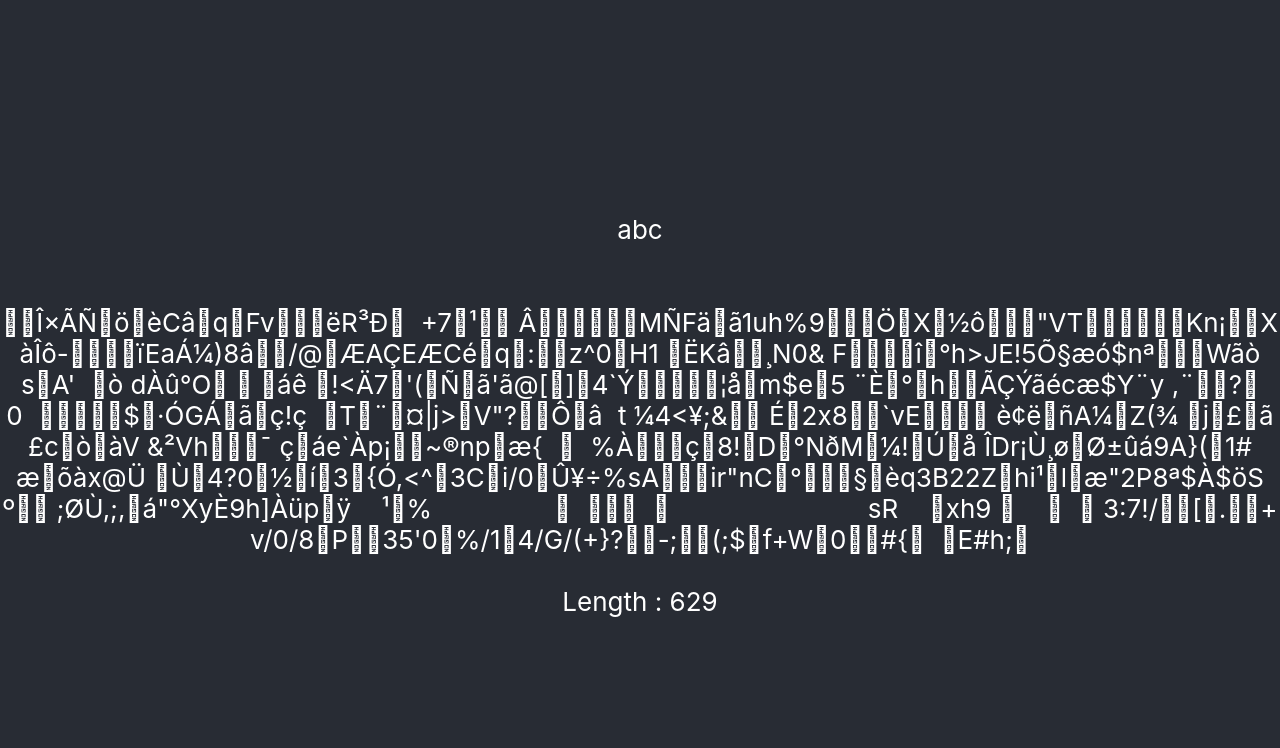
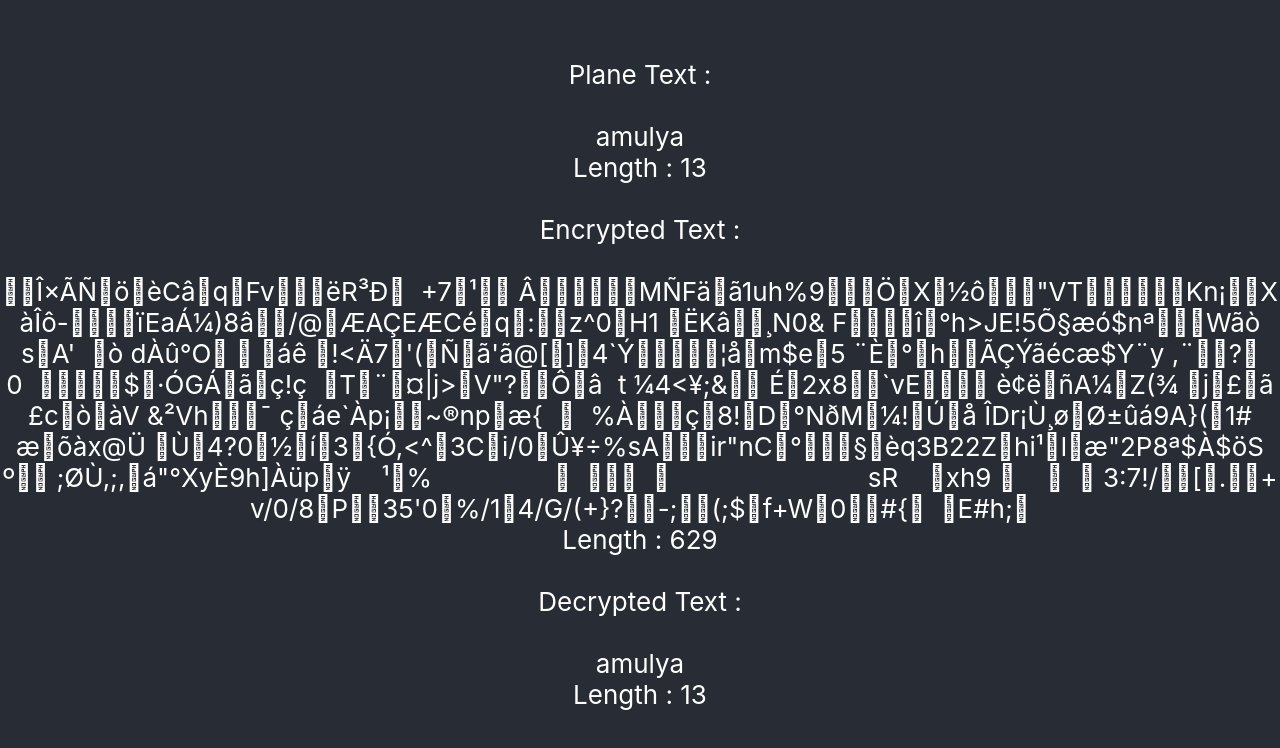
Before and after one commit to anilABCD/amulya-encryption-method, a React (Create React App) app: page / in a window 1280 px wide. Shown: the top 748 px of the page. Built offline with nearby package versions, Linux system fonts and the light colour scheme.

Commit message:
design changes

```diff
--- a/src/App.tsx
+++ b/src/App.tsx
@@ -48,6 +48,8 @@ function App() {
 
   function encrypt(txt: string) {
     console.clear();
+
+    setPlane(txt);
 
     txt += " " + padding(txt.length.toString(), 2);
 
@@ -157,6 +159,8 @@ function App() {
     console.log(decryptedText);
     console.log("Plane Text Length ", decryptedText.length);
     console.log("Spaces Length ", spacesCount);
+
+    setDec(decryptedText);
   }
 
   function generateKey() {
@@ -282,14 +286,19 @@ function App() {
   return (
     <div className="App">
       <header className="App-header">
+        Plane Text : <br />
+        <br /> <div>{plnTxt}</div>
+        Length : {plnTxt.length}
         <br />
         <br />
-        <div>{plnTxt}</div>
+        Encrypted Text : <br /> <br />{" "}
+        <div style={{ wordBreak: "break-all" }}>{encTxt}</div>
+        Length : {encTxt.length}
         <br />
         <br />
-        <div style={{ wordBreak: "break-all" }}>{encTxt}</div>
-        <br />
-        Length : {encTxt.length}
+        Decrypted Text : <br /> <br />{" "}
+        <div style={{ wordBreak: "break-all" }}>{decTxt}</div>
+        Length : {decTxt.length}
         <br />
         <br />
       </header>
```
